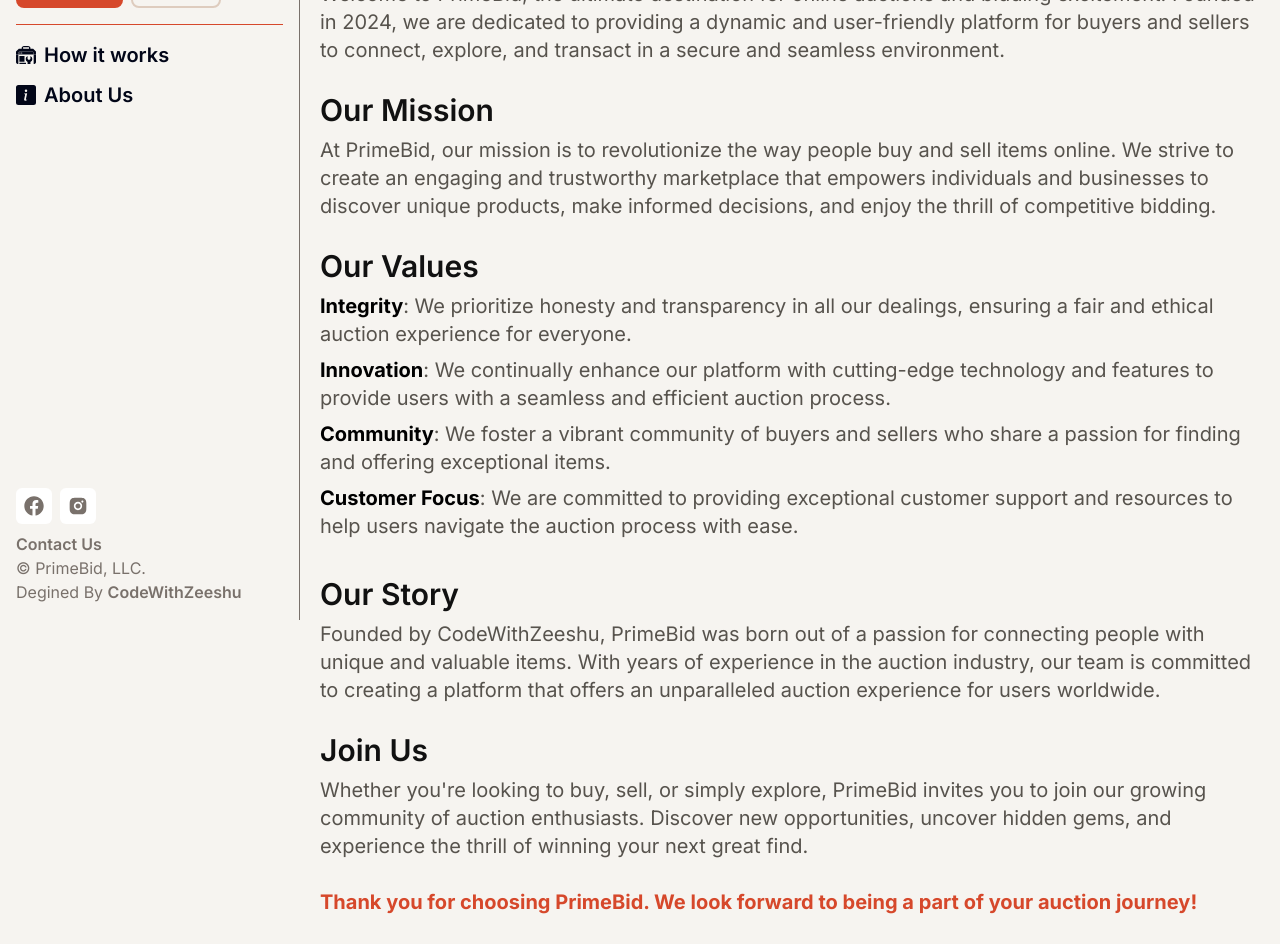
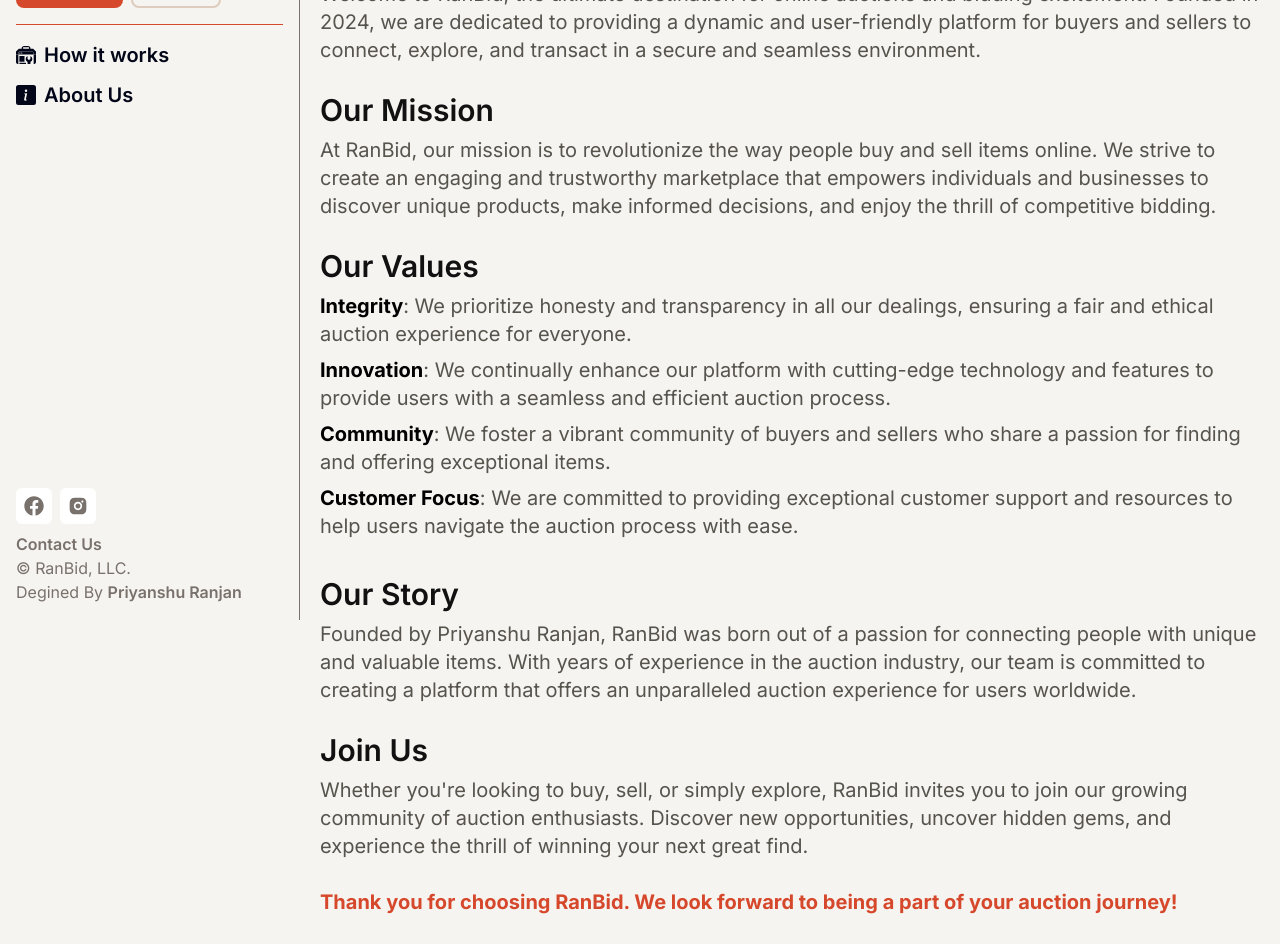
Before and after one commit to priyanshuranjan2024/auctionWebApplication, a React (Vite) app in the folder frontend/: page /about in a window 1280 px wide. Shown: the part 180-1124 px from the top of the page. Built offline with nearby package versions, Linux system fonts and the light colour scheme; no server answers.

Commit message:
finishing some details

```diff
--- a/frontend/src/layout/SideDrawer.jsx
+++ b/frontend/src/layout/SideDrawer.jsx
@@ -40,7 +40,7 @@
         <div className="relative">
           <Link to={"/"}>
             <h4 className="text-2xl font-semibold mb-4">
-              Prime<span className="text-[#D6482b]">Bid</span>
+              Ran<span className="text-[#D6482b]">Bid</span>
             </h4>
           </Link>
           <ul className="flex flex-col gap-3">
@@ -181,14 +181,14 @@
           >
             Contact Us
           </Link>
-          <p className="text-stone-500">&copy; PrimeBid, LLC.</p>
+          <p className="text-stone-500">&copy; RanBid, LLC.</p>
           <p className="text-stone-500">
             Degined By{" "}
             <Link
               to={"/"}
               className="font-semibold hover:text-[#d6482b] hover:transition-all hover:duration-150"
             >
-              CodeWithZeeshu
+              Priyanshu Ranjan
             </Link>
           </p>
         </div>
--- a/frontend/src/pages/About.jsx
+++ b/frontend/src/pages/About.jsx
@@ -38,7 +38,7 @@
             About Us
           </h1>
           <p className="text-xl text-stone-600">
-            Welcome to PrimeBid, the ultimate destination for online auctions
+            Welcome to RanBid, the ultimate destination for online auctions
             and bidding excitement. Founded in 2024, we are dedicated to
             providing a dynamic and user-friendly platform for buyers and
             sellers to connect, explore, and transact in a secure and seamless
@@ -52,7 +52,7 @@
             Our Mission
           </h3>
           <p className="text-xl text-stone-600">
-            At PrimeBid, our mission is to revolutionize the way people buy and
+            At RanBid, our mission is to revolutionize the way people buy and
             sell items online. We strive to create an engaging and trustworthy
             marketplace that empowers individuals and businesses to discover
             unique products, make informed decisions, and enjoy the thrill of
@@ -83,7 +83,7 @@
             Our Story
           </h3>
           <p className="text-xl text-stone-600">
-            Founded by CodeWithZeeshu, PrimeBid was born out of a passion for
+            Founded by Priyanshu Ranjan, RanBid was born out of a passion for
             connecting people with unique and valuable items. With years of
             experience in the auction industry, our team is committed to
             creating a platform that offers an unparalleled auction experience
@@ -97,7 +97,7 @@
             Join Us
           </h3>
           <p className="text-xl text-stone-600">
-            Whether you're looking to buy, sell, or simply explore, PrimeBid
+            Whether you're looking to buy, sell, or simply explore, RanBid
             invites you to join our growing community of auction enthusiasts.
             Discover new opportunities, uncover hidden gems, and experience the
             thrill of winning your next great find.
@@ -105,7 +105,7 @@
         </div>
         <div>
           <p className="text-[#d6482b] text-xl font-bold mb-3">
-            Thank you for choosing PrimeBid. We look forward to being a part of
+            Thank you for choosing RanBid. We look forward to being a part of
             your auction journey!
           </p>
         </div>
--- a/frontend/src/pages/HowItWorks.jsx
+++ b/frontend/src/pages/HowItWorks.jsx
@@ -26,7 +26,7 @@
       icon: <FaEnvelope />,
       title: "Winning Bid Notification",
       description:
-        "After winning an item, the highest bidder will receive an email with the Auctioneer's payment method information, including bank transfer, Easypaisa, and PayPal.",
+        "After winning an item, the highest bidder will receive an email with the Auctioneer's payment method information, including bank transfer, Paytm, and PayPal.",
     },
     {
       icon: <FaDollarSign />,
@@ -54,7 +54,7 @@
         <h1
           className={`text-[#d6482b] text-2xl font-bold mb-2 min-[480px]:text-4xl md:text-6xl xl:text-7xl 2xl:text-8xl`}
         >
-          Discover How PrimeBid Operates
+          Discover How RanBid Operates
         </h1>
         <div className="flex flex-col gap-4 my-5">
           {steps.map((element, index) => {
--- a/frontend/src/pages/SignUp.jsx
+++ b/frontend/src/pages/SignUp.jsx
@@ -173,10 +173,10 @@
                     disabled={role === "Bidder"}
                   >
                     <option value="">Select Your Bank</option>
-                    <option value="Meezan Bank">Meezan Bank</option>
-                    <option value="UBL">UBL</option>
-                    <option value="HBL">HBL</option>
-                    <option value="Allied Bank">Allied Bank</option>
+                    <option value="State Bank Of India">State Bank Of India</option>
+                    <option value="Punjab National Bank">Punjab National Bank</option>
+                    <option value="Canara Bank">Canara Bank</option>
+                    <option value="Indian Bank">Indian Bank</option>
                   </select>
                   <input
                     type="text"
@@ -198,13 +198,13 @@
               </div>
               <div>
                 <label className="text-[16px] text-stone-600 font-semibold">
-                  Easypaisa And Paypal Details
+                  Paytm And Paypal Details
                 </label>
                 <div className="flex flex-col gap-1 sm:flex-row sm:gap-4">
                   <input
                     type="number"
                     value={paytmNumber}
-                    placeholder="Easypaisa Account Number"
+                    placeholder="Paytm Account Number"
                     onChange={(e) => setpaytmNumber(e.target.value)}
                     className="text-[16px] py-2 bg-transparent border-b-[1px] border-b-stone-500 focus:outline-none sm:flex-1"
                     disabled={role === "Bidder"}
```
